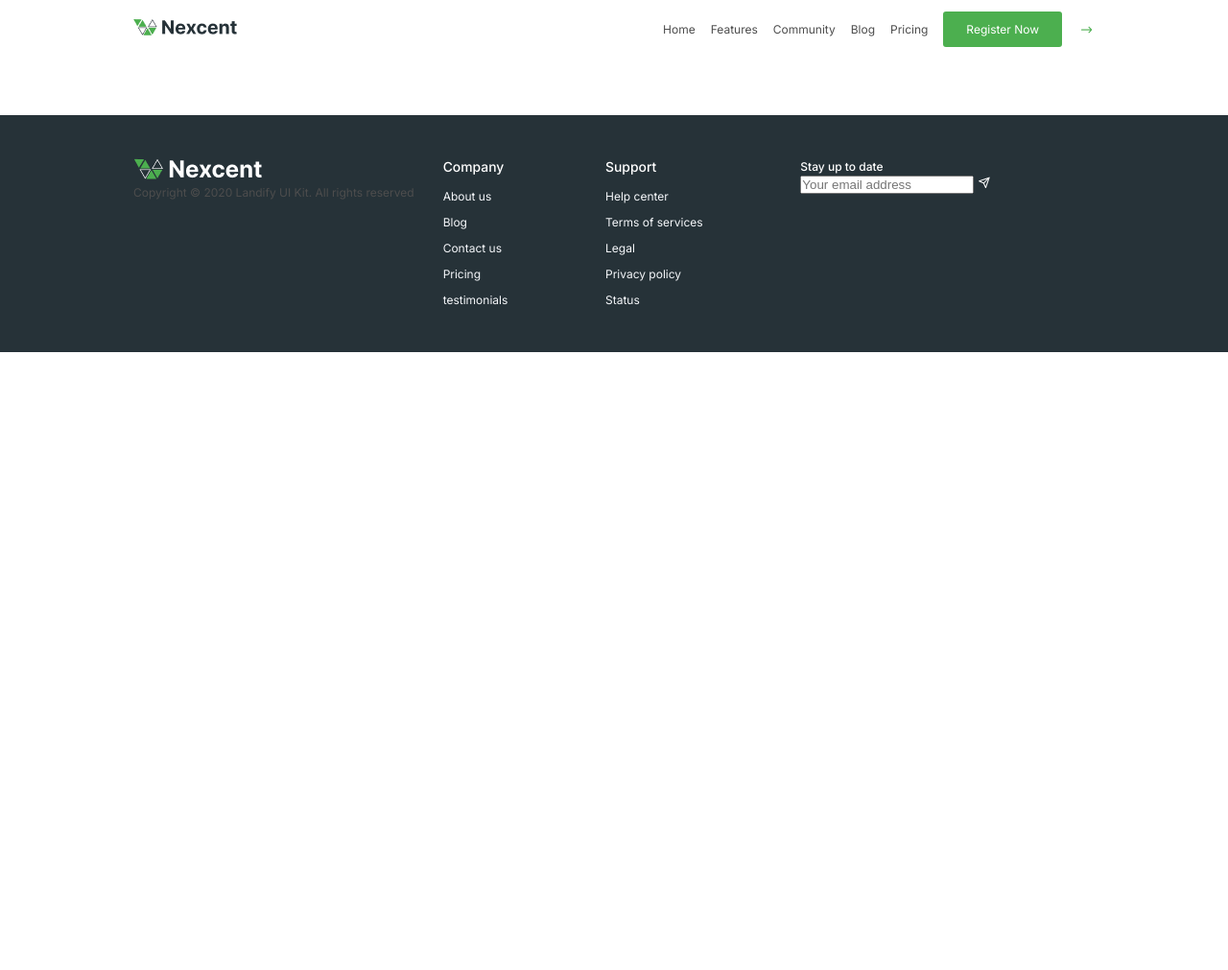
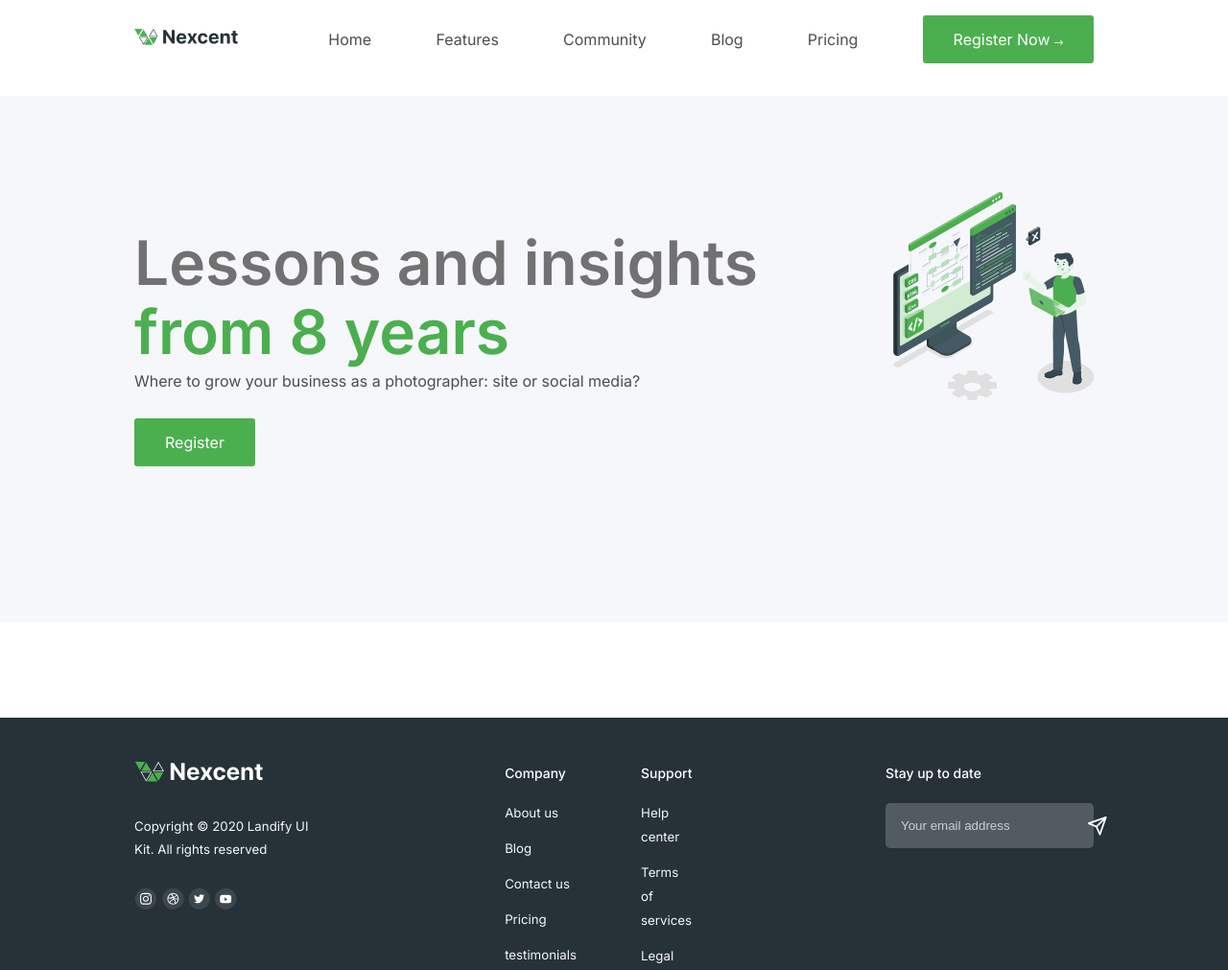
Before and after one commit to Amitsingh999/Nexcent-Centralized-Community-Portal, a plain HTML site: page index.html in a window 1280 px wide. Shown: the top 1011 px of the page at 96% size. Before the commit the page ends 800 px from the top, so only its background shows below. Drawn offline with Linux system fonts and the light colour scheme.

Commit message:
code update for css and html nav bar, footer, and hero-banner section..

```diff
--- a/assets/CSS/index.css
+++ b/assets/CSS/index.css
@@ -1,30 +1,33 @@
 /* Header */
-header{
+header {
     padding-block: 1rem;
     position: fixed;
     z-index: 10;
     left: 0;
-    width: 100% ;
+    width: 100%;
 
 }
 
-header ul{column-gap: var(--gap);}
-header nav img .right-aero{
-    position: absolute;
+header ul {
+    column-gap: var(--gap);
+}
+
+header .nav-item {
+    margin-bottom: 0;
+}
 
 
+header .nav-item:last-child {
+    padding-left: calc(var(--gap) * -0.7);
+}
 
 
-    /* transform: translate(-35px); */
-
-}
-
-.hamburger-icon{
+.hamburger-icon {
     display: none;
 }
 
-@media (max-width: 991px){
-    .hamburger-icon{
+@media (max-width: 991px) {
+    .hamburger-icon {
         display: block;
         width: 2.5rem;
         height: 1.8rem;
@@ -32,24 +35,32 @@ header nav img .right-aero{
         border: none;
         background: transparent;
     }
-    .hamburger-icon span{
+
+    .hamburger-icon span {
         position: absolute;
         left: 0;
         width: 100%;
         border: 1px solid var(--color-accent);
     }
-    .hamburger-icon span:first-child{
+
+    .hamburger-icon span:first-child {
         top: 0;
     }
-    .hamburger-icon span:nth-child(2){
+
+    .hamburger-icon span:nth-child(2) {
         top: 50%;
         translate: 0 -50%;
     }
-    .hamburger-icon span:last-child{
+
+    .hamburger-icon span:last-child {
         bottom: 0;
     }
-    header nav{position: relative;}
-    header .menu-list{
+
+    header nav {
+        position: relative;
+    }
+
+    header .menu-list {
         position: absolute;
         top: 100%;
         background: #fff;
@@ -58,31 +69,138 @@ header nav img .right-aero{
         flex-direction: column;
         align-items: stretch;
         padding: 1rem;
-        box-shadow: 0px 4px 8px rgba(0,0,0,.15);
+        box-shadow: 0px 4px 8px rgba(0, 0, 0, .15);
         border-radius: .5rem;
         display: none;
     }
-    header .menu-list.show{
+
+    header .menu-list.show {
+        display: block;
+    }
+
+    header .nav-item {
+        margin-bottom: .5rem;
+    }
+
+    header .nav-item:last-child {
+        padding-left: 0;
+        align-self: flex-start;
+    }
+
+    header .nav-link {
         display: block;
     }
 }
- header .nav-link{display: block;}
+
+
 
 
 /* Header End */
 
-main{
-    padding-top: 120px;
+
+main {
+    padding-top: 100px;
 }
+
+
+/* Home Banner Start */
+
+.hero-banner .container {
+    display: flex;
+    gap: calc(var(--gap)*2);
+    max-width: 100%;
+    margin-bottom: 100px;
+}
+
+.hero-banner:where(.left-panel, .right-panel) {
+    width: 50%;
+}
+
+.hero-banner .left-panel {
+    display: flex;
+    justify-content: flex-end;
+    align-items: center;
+}
+
+.hero-banner .left-panel .content {
+    width: 657px;
+    margin-left: auto;
+}
+
+.hero-banner .left-panel p {
+    margin-block: 1.7rem;
+}
+
+.hero-banner span {
+    color: var(--color-accent);
+    margin-top: 3rem;
+
+
+}
+
+.hero-banner .left-panel h1 span {
+    display: inline-block;
+
+}
+
+.hero-banner .left-panel {
+    margin-block: 162px;
+}
+
+.hero-banner .right-panel img {
+
+    margin-block: 100px;
+}
+
+
+
+@media (max-width: 1200px) {
+    .hero-banner .left-panel .content {
+        width: 457px;
+    }
+
+}
+
+@media (max-width: 991px) {
+    .hero-banner .container {
+        flex-direction: column-reverse;
+        justify-content: center;
+        align-items: center;
+        row-gap: 2rem;
+        padding-block: 3rem;
+    }
+
+    .hero-banner :where(.left-panel, .right-panel) {
+        width: 100%;
+    }
+
+    .hero-banner .left-panel .content {
+        width: 100%;
+        text-align: center;
+    }
+}
+
+@media (min-width: 992px) {
+    .hero-banner .container {
+        max-width: 100%;
+
+
+    }
+}
+
+
+
+
 
 /* Footer Start */
 
-.footer-bottom{
+.footer-bottom {
     padding: 45px 0px;
 }
 
-.footer-bottom .container{
-    gap: var(--gap);
+.footer-bottom .container {
+    /* gap: var(--gap); */
+    gap: calc(var(--gap) * 3);
 
 
 }
@@ -95,20 +213,96 @@ main{
 
 }
 
-/* .footer-bottom .left-panel{
-    padding-left: 0;
-} */
+.footer-bottom .left-panel img,
+p {
+    margin-bottom: 28px;
 
-.footer-bottom .middle-panel{width: 30%; gap: var(--gap);}
-.footer-bottom .middle-panel>*{flex-grow: 1;}
-.footer-bottom .middle-panel li:not(:last-child){
-    margin-bottom: .75rem;
 }
-.footer-bottom .middle-panel ul{
-    margin-top: 1rem;
-}
-.footer-bottom strong{font-weight: 500; color: var(--color-white);}
 
 
 
-/* Footer End */
+.footer-bottom .middle-panel {
+    width: 20%;
+    gap: var(--gap);
+}
+
+.footer-bottom .middle-panel>* {
+    flex-grow: 1;
+}
+
+.footer-bottom .middle-panel li:not(:last-child) {
+    margin-bottom: .75rem;
+}
+
+.footer-bottom .middle-panel ul {
+    margin-top: 1rem;
+}
+
+.footer-bottom strong {
+    font-weight: 500;
+    color: var(--color-white);
+}
+
+.footer-bottom .right-panel form {
+    display: flex;
+    align-items: center;
+    border: 1px;
+    padding: 0.5rem;
+    border-radius: 5px;
+    background: rgba(255, 255, 255, 0.2);
+    margin-top: 1.2rem;
+
+}
+
+.footer-bottom .right-panel input {
+    flex-grow: 1;
+    border: none;
+    padding: 0.5rem;
+    outline: none;
+    background: transparent;
+    color: #D9DBE1;
+    mix-blend-mode: plus-lighter;
+}
+
+.footer-bottom .right-panel img {
+    width: 24px;
+    height: 24px;
+    cursor: pointer;
+    margin-left: 0.5rem;
+    opacity: 1;
+}
+
+
+
+@media (max-width: 991px) {
+    .footer-bottom .container {
+        flex-direction: column;
+        align-items: center;
+        row-gap: 2rem;
+    }
+
+    .footer-bottom :where(.left-panel, .right-panel, .middle-panel) {
+        width: 100%;
+        text-align: center;
+    }
+
+    .footer-bottom .middle-panel {
+        flex-direction: row;
+        justify-content: center;
+    }
+
+    .footer-bottom .middle-panel div {
+        flex: 1;
+        min-width: 150px;
+    }
+
+    .footer-bottom .right-panel form {
+        margin: 0 auto;
+    }
+}
+
+@media (max-width: 767px) {
+    .footer-bottom .middle-panel {
+        flex-direction: column;
+    }
+}
--- a/assets/CSS/style.css
+++ b/assets/CSS/style.css
@@ -15,19 +15,19 @@
     --color-text-medium-gray: #717171;
     --color-text-body: #4D4D4D;
 
-    --base-font-size: 12px;
-    --font-size-45: 3.75rem;
-    --font-size-25: 2.08rem;
-    --font-size-20: 1.66rem;
-    --font-size-14: 1.16rem;
+    --font-size-64: 4rem;
+    --font-size-36: 2.25rem;
+    --font-size-28: 1.75rem;
+    --font-size-20: 1.25rem;
+    --font-size-14: .87rem;
     --font-size-10: .83rem;
 
-    --gap: 1.33rem;
+    --gap: 4.2rem;
 
 }
 
 html{
-    font-size: var(--base-font-size);
+    font-size: 16px;
 
 
 }
@@ -40,6 +40,13 @@ body{
     background: var(--color-white);
 }
 
+@media (max-width: 767px){
+    html, body{
+        font-size: 12px;
+    }
+}
+
+
 /* Typography Start */
 
 h1, h2, h3, h4, h5, h6{
@@ -47,9 +54,23 @@ h1, h2, h3, h4, h5, h6{
     color: var(--color-text-medium-gray);
 }
 
+h1, h2, h3{
+    margin-bottom: 1.62rem;
+    font-weight: 600;
+}
 
-.text-45 { font-size: var(--font-size-45); }
-.text-25 { font-size: var(--font-size-25); }
+h4, h5, h6, p, li{
+    margin-bottom: 1.25rem;
+
+}
+
+:where(h1, h2, h3, h4, h5, h6, p, li):last-child{
+    margin-bottom: 0;
+}
+
+.text-64 { font-size: var(--font-size-64); }
+.text-36 { font-size: var(--font-size-36); }
+.text-28 { font-size: var(--font-size-28); }
 .text-20 { font-size: var(--font-size-20); }
 .text-14 { font-size: var(--font-size-14); }
 .text-10 { font-size: var(--font-size-10); }
@@ -82,17 +103,24 @@ h1, h2, h3, h4, h5, h6{
     color: var(--color-text-body);
 }
 
-.text-blue-darklight{
+.text-blue-graylight{
     color: var(--color-blue-gray-light);
 }
+
+.color-accent{
+    color: var(--color-accent);
+}
 /* Backgrounds End */
+
+
 
 
 /* Container */
 
 .container{
-    max-width: 1002px;
+    max-width: 1440px;
     margin-inline: auto;
+    padding-inline: 140px;
 }
 
 @media (max-width: 1200px){
@@ -133,6 +161,7 @@ a{
     color: var(--color-white);
     text-align: center;
     border-radius: 3px;
+
 }
 
 /* Button & Links End */
@@ -158,3 +187,11 @@ a{
 
 
 /* Utility Classes End*/
+
+
+
+/* Images*/
+img{
+    max-width: 100%;
+    height: auto;
+}
--- a/index.html
+++ b/index.html
@@ -21,14 +21,15 @@
                 <a href="index.html" aria-label="Nextcent">
                     <img src="./assets/images/site-logo.png" alt="Nextcent"></a>
                 <ul class="menu-list list-unstyled d-flex align-items-center">
-                    <li><a href="#">Home</a></li>
-                    <li><a href="#">Features</a></li>
-                    <li><a href="#">Community</a></li>
-                    <li><a href="#">Blog</a></li>
-                    <li><a href="#">Pricing</a></li>
-                    <li><a href="#" class="btn">Register Now</a></li>
-                    <!-- <img src="./assets/images/icons/right-aero.png" alt="right-aero"> -->
-                    <img class="right-aero" src="./assets/images/icons/Right aero icon.png" alt="right-aero">
+                    <li class="nav-item"><a href="#">Home</a></li>
+                    <li class="nav-item"><a href="#">Features</a></li>
+                    <li class="nav-item"><a href="#">Community</a></li>
+                    <li class="nav-item"><a href="#">Blog</a></li>
+                    <li class="nav-item"><a href="#">Pricing</a></li>
+                    <li class="nav-item"><a href="#" class="btn">Register Now <img src="./assets/images/icons/right-aero.png"
+                                alt="right-aero"></a></li>
+
+
                 </ul>
                 <button class="hamburger-icon">
                     <span></span>
@@ -42,41 +43,59 @@
 
 
     <main>
+        <section class="hero-banner bg-bluegraylight">
+            <div class="container">
+                <div class="left-panel">
+                    <div class="content">
+                        <h1 class="text-64">Lessons and insights <span>from 8 years</span></h1>
+                        <p>Where to grow your business as a photographer: site or social media?</p>
+                        <a class="btn" href="#">Register</a>
+                    </div>
+                </div>
+                <div class="right-panel">
+                    <img src="./assets/images/banner_image.svg" alt="banner_image">
+                </div>
+            </div>
+        </section>
 
-    </main>
+
 
 
     <footer class="footer-bottom bg-bluegraydark">
         <div class="container d-flex">
             <div class="left-panel  ">
                 <img src="./assets/images/footer-Logo.png" alt="site-logo">
-                <p>Copyright © 2020 Landify UI Kit. All rights reserved</p>
+                <p class="text-10 text-blue-graylight">Copyright © 2020 Landify UI Kit. All rights reserved</p>
+                <a href="#" class="icon"><img src="./assets/images/social icon/instagram.svg" alt="Instagram"></a>
+                <a href="#" class="icon"><img src="./assets/images/social icon/3.svg" alt="not"></a>
+                <a href="#" class="icon"><img src="./assets/images/social icon/x.svg" alt="X"></a>
+                <a href="#" class="icon"><img src="./assets/images/social icon/youtube.svg" alt="Youtube"></a>
 
             </div>
             <div class="middle-panel d-flex">
                 <div>
                     <strong class="text-14">Company</strong>
                     <ul class="list-unstyled">
-                        <li><a href="#" class="text-blue-darklight">About us</a></li>
-                        <li><a href="#" class="text-blue-darklight">Blog</a></li>
-                        <li><a href="#" class="text-blue-darklight">Contact us</a></li>
-                        <li><a href="#" class="text-blue-darklight">Pricing</a></li>
-                        <li><a href="#" class="text-blue-darklight">testimonials</a></li>
+                        <li><a href="#" class="text-blue-graylight text-10">About us</a></li>
+                        <li><a href="#" class="text-blue-graylight text-10">Blog</a></li>
+                        <li><a href="#" class="text-blue-graylight text-10">Contact us</a></li>
+                        <li><a href="#" class="text-blue-graylight text-10">Pricing</a></li>
+                        <li><a href="#" class="text-blue-graylight text-10">testimonials</a></li>
                     </ul>
                 </div>
                 <div>
                     <strong class="text-14">Support</strong>
                     <ul class="list-unstyled">
-                        <li><a href="#" class="text-blue-darklight">Help center</a></li>
-                        <li><a href="#" class="text-blue-darklight">Terms of services</a></li>
-                        <li><a href="#" class="text-blue-darklight">Legal</a></li>
-                        <li><a href="#" class="text-blue-darklight">Privacy policy</a></li>
-                        <li><a href="#" class="text-blue-darklight">Status</a></li>
+                        <li><a href="#" class="text-blue-graylight text-10">Help center</a></li>
+                        <li><a href="#" class="text-blue-graylight text-10">Terms of services</a></li>
+                        <li><a href="#" class="text-blue-graylight text-10">Legal</a></li>
+                        <li><a href="#" class="text-blue-graylight text-10">Privacy policy</a></li>
+                        <li><a href="#" class="text-blue-graylight text-10">Status</a></li>
                     </ul>
                 </div>
             </div>
             <div class="right-panel">
-                <strong>Stay up to date</strong>
+                <strong class="text-14">Stay up to date</strong>
                 <form action="submit.php" method="POST">
                     <input type="email" id="email" name="email" placeholder="Your email address" required>
                     <img src="./assets/images/icons/send.svg" alt="footer-logo">
```
Also changed, not shown: assets/images/banner_image.png (deleted), assets/images/banner_image.svg (added), assets/images/social icon/3.svg (added), assets/images/social icon/instagram.svg (added), assets/images/social icon/x.svg (added), assets/images/social icon/youtube.svg (added).
